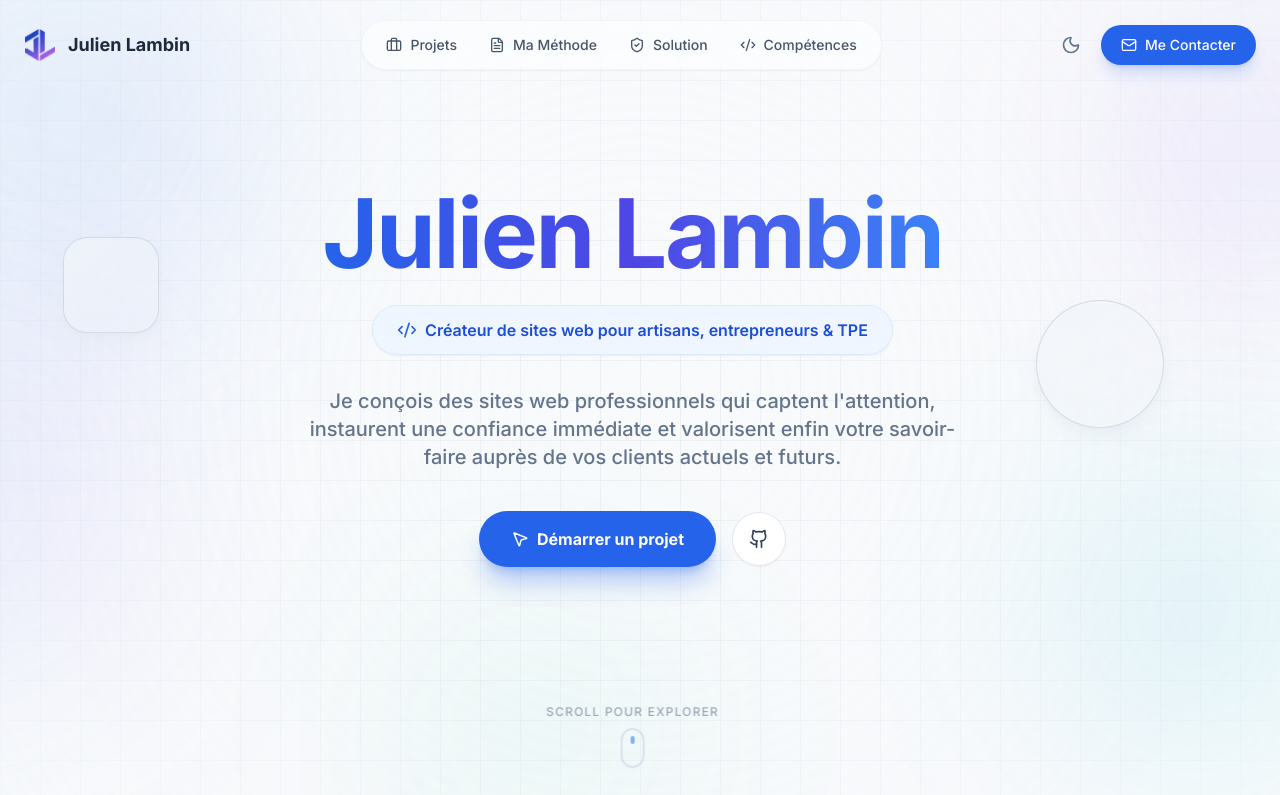
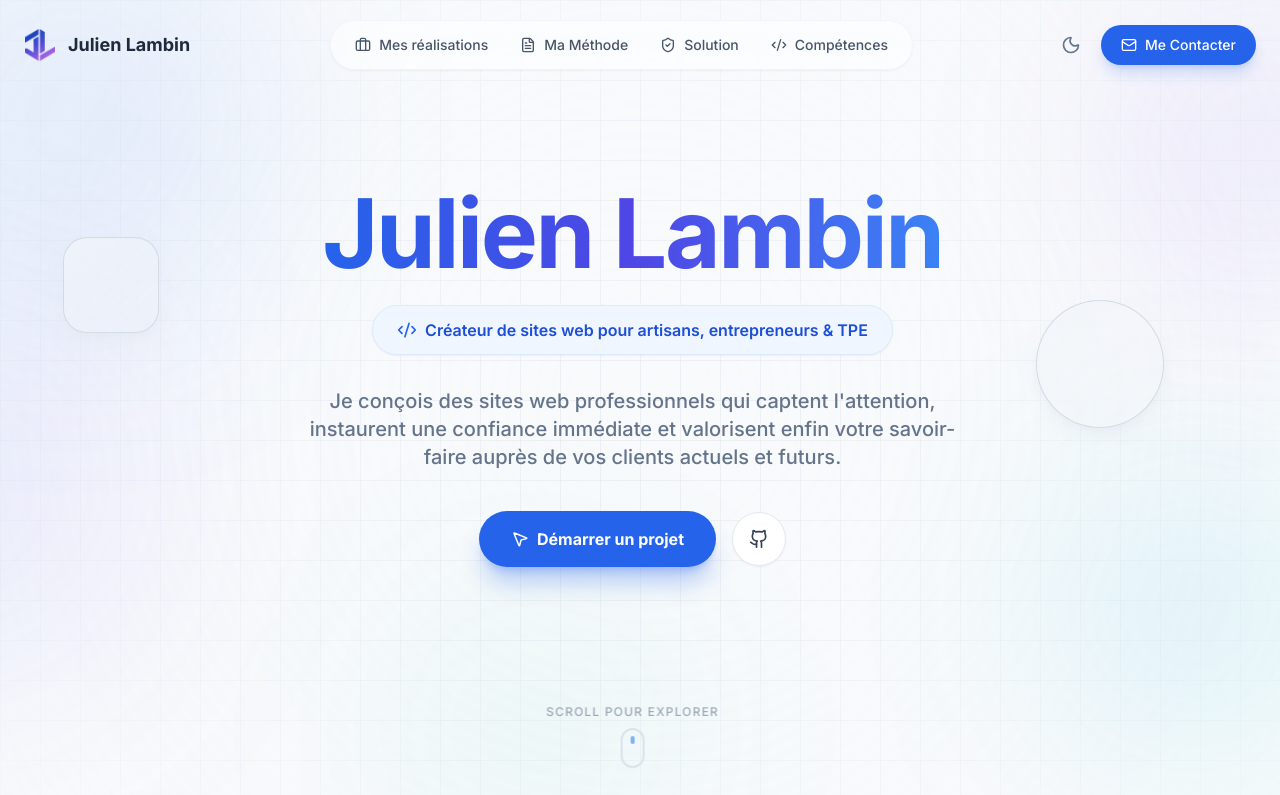
Before and after one commit to julien-lambin/portfolio-julien, a React (Vite) app: page / in a window 1280 px wide. Shown: the top 795 px of the page. Built offline with nearby package versions, Linux system fonts and the light colour scheme.

Commit message:
ui: rename 'Projets' to 'Mes réalisations' in navigation

```diff
--- a/components/Header.tsx
+++ b/components/Header.tsx
@@ -23,7 +23,7 @@ export const Header: React.FC<HeaderProps> = ({ onNavigate, theme, toggleTheme }
   }, []);
 
   const navItems = [
-    { id: 'projects', label: 'Projets', icon: Briefcase },
+    { id: 'projects', label: 'Mes réalisations', icon: Briefcase },
     { id: 'methodology', label: 'Ma Méthode', icon: FileText },
     { id: 'accompaniment', label: 'Solution', icon: ShieldCheck },
     { id: 'skills', label: 'Compétences', icon: Code2 },
```
